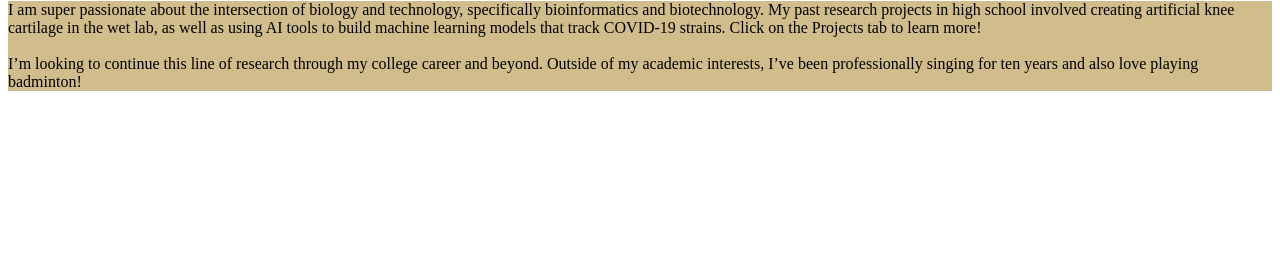
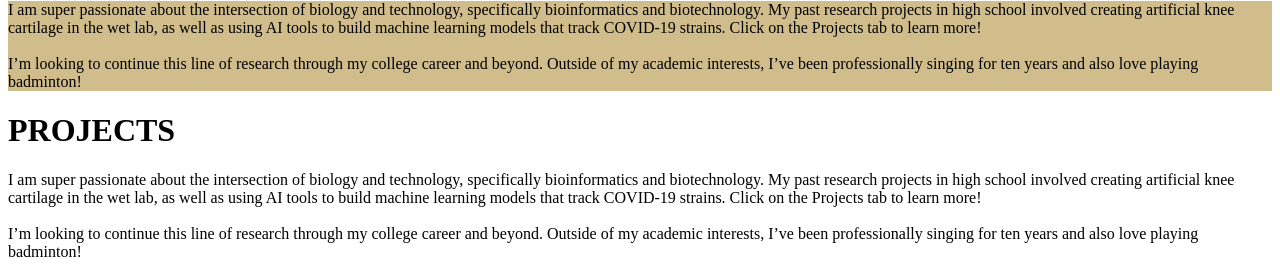
Before and after one commit to svm07/svm07.github.io, a plain HTML site: page index.html in a window 1280 px wide. Shown: the part 653-930 px from the top of the page. Before the commit the page ends 800 px from the top, so only its background shows below. Drawn offline with Linux system fonts and the light colour scheme.

Commit message:
Update index.html

```diff
--- a/index.html
+++ b/index.html
@@ -41,5 +41,20 @@ Contact: srikala.v.munukutla@berkeley.edu </p>
     I’m looking to continue this line of research through my college career and beyond. Outside of my academic interests, I’ve been professionally singing for ten years and also love playing badminton!
     </p>
 </div>
+<h1><b> PROJECTS </b></h1>
+<div class = "Projects">
+    <p>
+    I am super passionate about the intersection of
+    biology and technology, specifically bioinformatics
+    and biotechnology. My past research projects in
+    high school involved creating artificial knee
+    cartilage in the wet lab, as well as using AI
+    tools to build machine learning models that track
+    COVID-19 strains. Click on the Projects tab to learn
+    more!
+    <br> <br>
+    I’m looking to continue this line of research through my college career and beyond. Outside of my academic interests, I’ve been professionally singing for ten years and also love playing badminton!
+    </p>
+</div>
 </body>
 </html>
```
